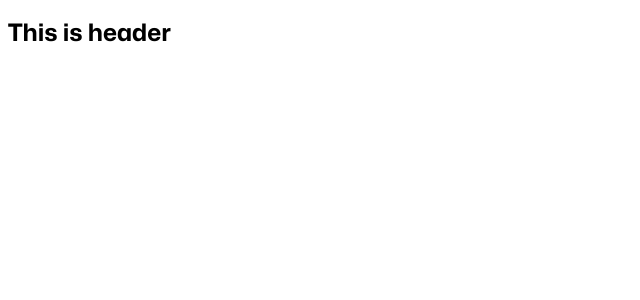
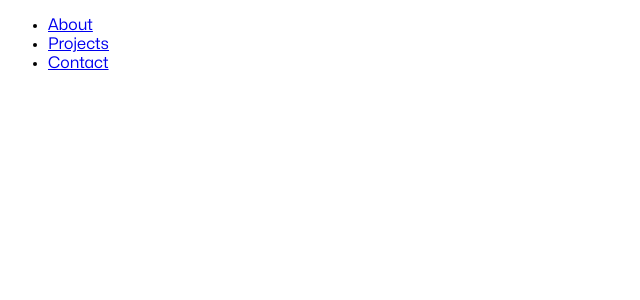
Before and after one commit to cameronmakarchuk/portfolio-site-client, a React (Create React App) app: page / in a window 1280 px wide. Shown: the top 300 px of the page, without its empty margins (0-640 px from the left). Built offline with nearby package versions, Linux system fonts and the light colour scheme.

Commit message:
Remove test files, add BrowserRouter to App.tsx. Add initial nav structure to PageHeader.tsx

```diff
--- a/src/App.tsx
+++ b/src/App.tsx
@@ -1,10 +1,17 @@
 import React from 'react';
 import './App.scss';
+import { BrowserRouter, Routes, Route } from 'react-router-dom';
 import PageHeader from './components/PageHeader/PageHeader';
 
 function App() {
   return (
-    <PageHeader />
+    <BrowserRouter>
+      <PageHeader />
+      <Routes>
+        <Route path="/" element="" />
+      </Routes>
+
+    </BrowserRouter>
 
   );
 }
--- a/src/components/PageHeader/PageHeader.tsx
+++ b/src/components/PageHeader/PageHeader.tsx
@@ -1,11 +1,29 @@
 import "./PageHeader.scss";
+import {NavLink} from "react-router-dom";
 
 
-export default function PageHeader() {
+// interface PageHeaderProps {
+//     person: string;
+
+// }
+
+export default function PageHeader(): JSX.Element {
 
     return (
         <header className="page-header">
-            <h2>This is header</h2>
+            <nav className="page-header__nav">
+                <ul className="page-header__nav-list">
+                    <li className="page-header__nav-item">
+                        <NavLink to="">About</NavLink>
+                    </li>
+                    <li className="page-header__nav-item">
+                        <NavLink to="">Projects</NavLink>
+                    </li>
+                    <li className="page-header__nav-item">
+                        <NavLink to="">Contact</NavLink>
+                    </li>
+                </ul>
+            </nav>
         </header>
     )
 }
--- a/tsconfig.json
+++ b/tsconfig.json
@@ -1,6 +1,6 @@
 {
   "compilerOptions": {
-    "target": "ESNext",
+    "target": "ES2017",
     "lib": [
       "dom",
       "dom.iterable",
```
Also changed, not shown: src/setupTests.ts (deleted, +0 -5 lines), 1 other file (tests, documents, lock files or other folders).
